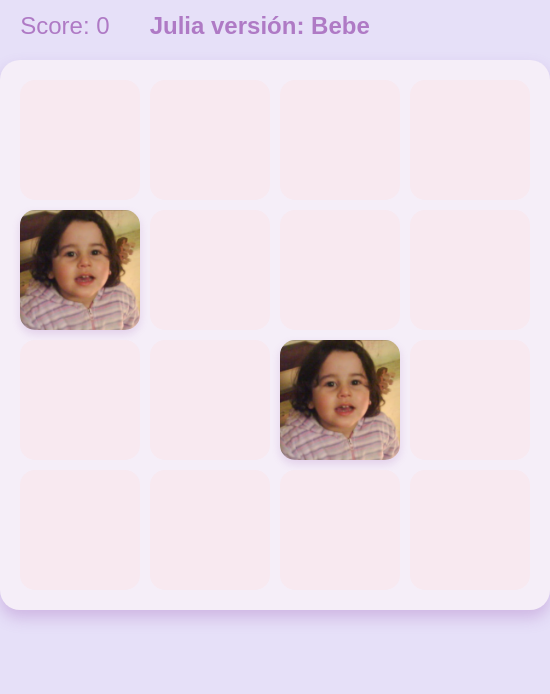
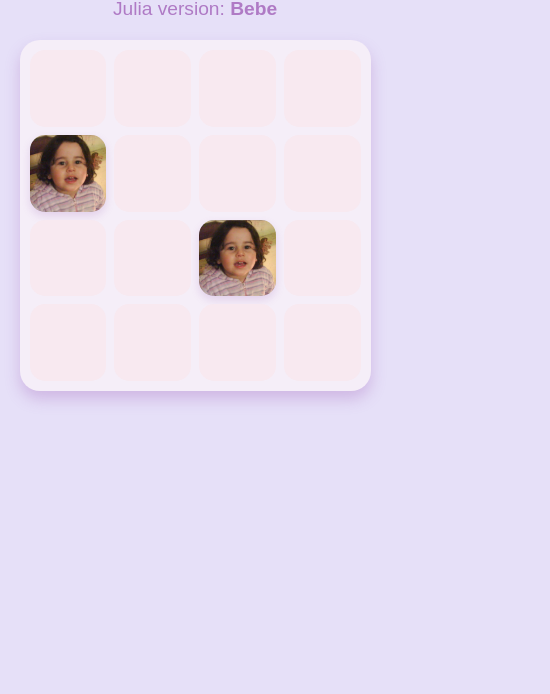
Before and after one commit to kauegkluska/2048, a plain HTML site: page index.html in a window 390 px wide. Shown: the part 150-844 px from the top of the page, 550 px wide, since content can reach past the window. Drawn offline with Linux system fonts and the light colour scheme.

Commit message:
making it responsible and playable on mobile

```diff
--- a/index.html
+++ b/index.html
@@ -9,8 +9,10 @@
 <body>
   <h1>2048 Julia's Version</h1>
   <div class="score-panel">
-  <div class="score">Score: <span id="score">0</span></div>
-  <div class="version">Julia versión: <span id="version">Bebê</span></div>
+  <div>Score: <span id="score">0</span></div>
+  <div>Julia version: <span id="version" class="version">Bebe</span></div>
+</div>
+
 </div>
 
   <div class="grid" id="grid"></div>
--- a/script.js
+++ b/script.js
@@ -145,6 +145,28 @@ document.addEventListener("keydown", e => {
     else if (e.key === "ArrowDown") move("down");
 });
 
+let startX, startY;
+
+document.addEventListener("touchstart", e => {
+  const touch = e.touches[0];
+  startX = touch.clientX;
+  startY = touch.clientY;
+});
+
+document.addEventListener("touchend", e => {
+  const touch = e.changedTouches[0];
+  const deltaX = touch.clientX - startX;
+  const deltaY = touch.clientY - startY;
+
+  if (Math.abs(deltaX) > Math.abs(deltaY)) {
+    if (deltaX > 30) move("right");
+    else if (deltaX < -30) move("left");
+  } else {
+    if (deltaY > 30) move("down");
+    else if (deltaY < -30) move("up");
+  }
+});
+
 createGrid();
 generateTile();
 generateTile();
--- a/styles.css
+++ b/styles.css
@@ -34,20 +34,22 @@ h1 {
 
 .grid {
   display: grid;
-  grid-template-columns: repeat(4, 120px);
-  grid-gap: 10px;
-  margin: auto;
-  width: 510px; /* 4*120 + 3*10 */
+  grid-template-columns: repeat(4, 1fr);
+  gap: 10px;
+  max-width: 510px;
+  width: 90vw;
+  margin: 0 auto;
   padding: 20px;
   background: #F5EEF8;
   border-radius: 20px;
   box-shadow: 0 8px 15px rgba(155, 89, 182, 0.3);
+  box-sizing: border-box;
 }
 
 .cell {
-  width: 120px;
-  height: 120px;
-  background: #F8E9F0; /* lilás bem claro */
+  aspect-ratio: 1 / 1;
+  width: 100%;
+  background: #F8E9F0;
   background-size: cover;
   background-position: center;
   border-radius: 15px;
@@ -108,3 +110,24 @@ h1 {
 .cell.bounce {
   animation: bounce 0.4s;
 }
+@media (max-width: 600px) {
+  .grid {
+    gap: 8px;
+    padding: 10px;
+  }
+
+  .cell {
+    font-size: 1.2rem;
+  }
+
+  h1 {
+    font-size: 2rem;
+    margin: 20px 10px;
+  }
+
+  .score-panel {
+    flex-direction: column;
+    gap: 10px;
+    font-size: 1.2rem;
+  }
+}
```
